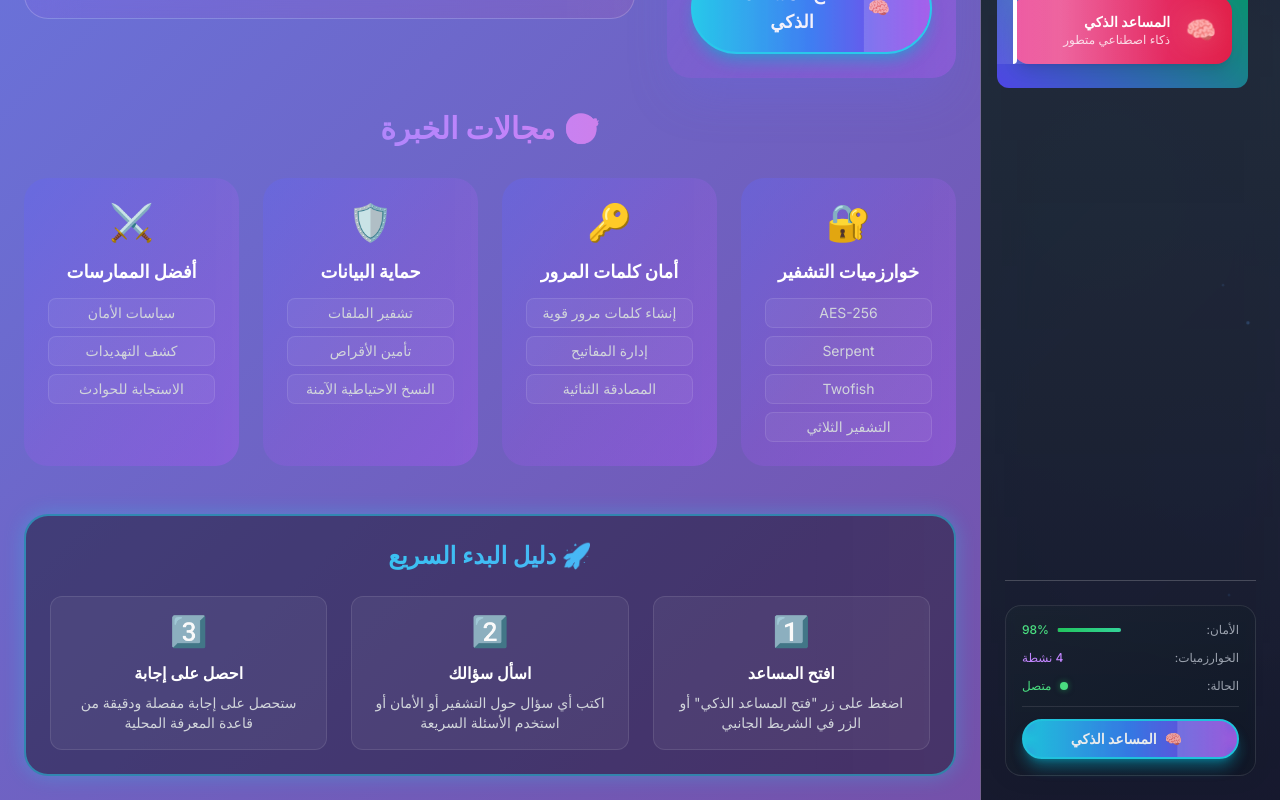
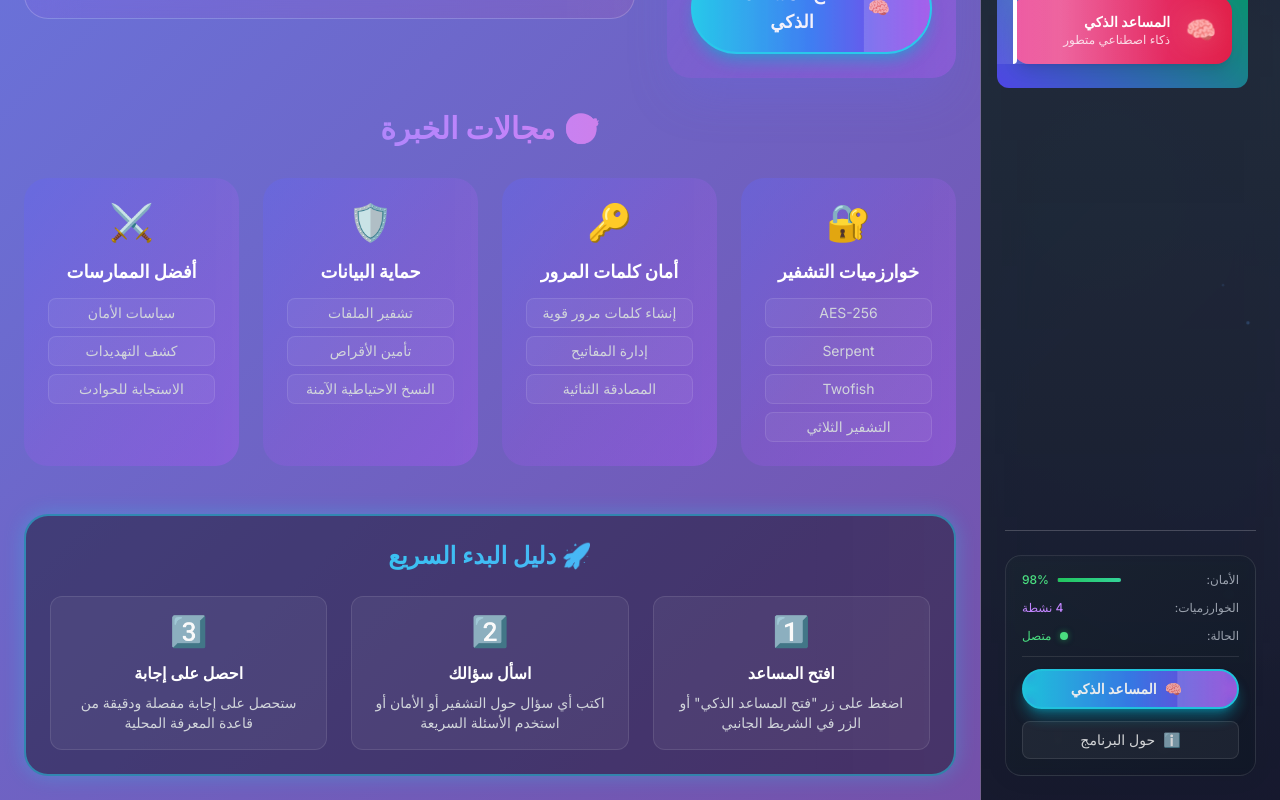
Before and after one commit to Knouxai/KnouxCrypt-, a React (Vite) app: page /ai-assistant in a window 1280 px wide. Shown: the part 708-1508 px from the top of the page. Built offline with nearby package versions, Linux system fonts and the light colour scheme.

Commit message:
Add About button to sidebar footer
cgen-b95dc84e60344f218a67023b35673f77

```diff
--- a/src/components/layout/Sidebar.tsx
+++ b/src/components/layout/Sidebar.tsx
@@ -350,7 +350,7 @@ export const Sidebar: React.FC = () => {
             </div>
 
             {/* AI Assistant Button */}
-            <div className="pt-3 border-t border-white/10">
+            <div className="pt-3 border-t border-white/10 space-y-3">
               <NeonButton2025
                 variant="quantum"
                 size="sm"
@@ -361,6 +361,17 @@ export const Sidebar: React.FC = () => {
                 <span className="mr-2">🧠</span>
                 المساعد الذكي
               </NeonButton2025>
+
+              {/* About Button */}
+              <motion.button
+                className="w-full text-sm p-2 rounded-lg bg-white/5 hover:bg-white/10 border border-white/10 text-white/80 hover:text-white transition-all duration-300 flex items-center justify-center gap-2"
+                onClick={() => setIsAboutDialogOpen(true)}
+                whileHover={{ scale: 1.02 }}
+                whileTap={{ scale: 0.98 }}
+              >
+                <span>ℹ️</span>
+                حول البرنامج
+              </motion.button>
             </div>
           </div>
         </div>
```
